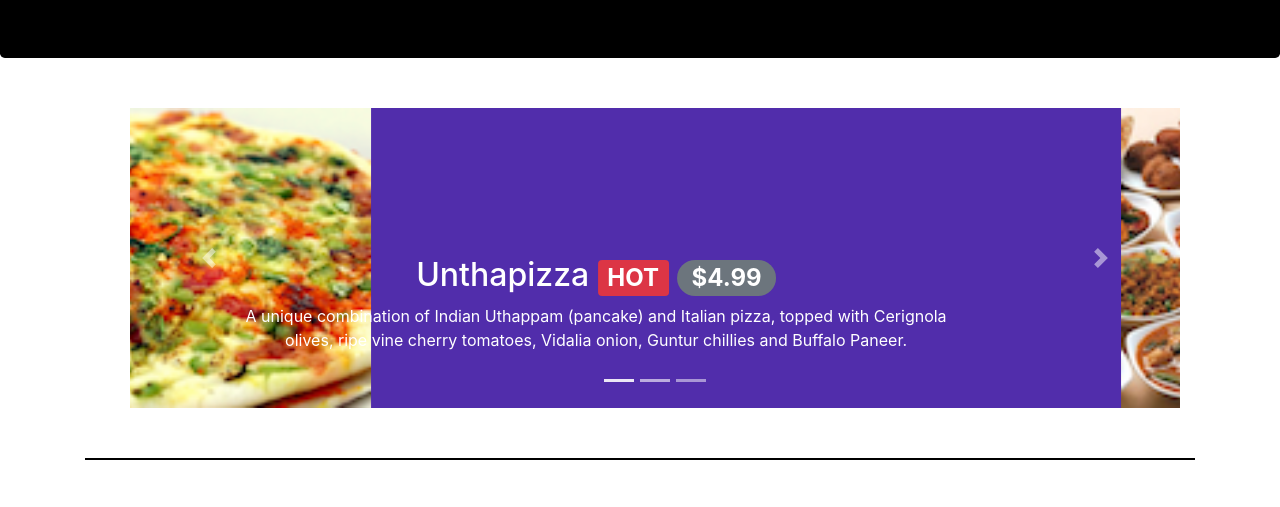
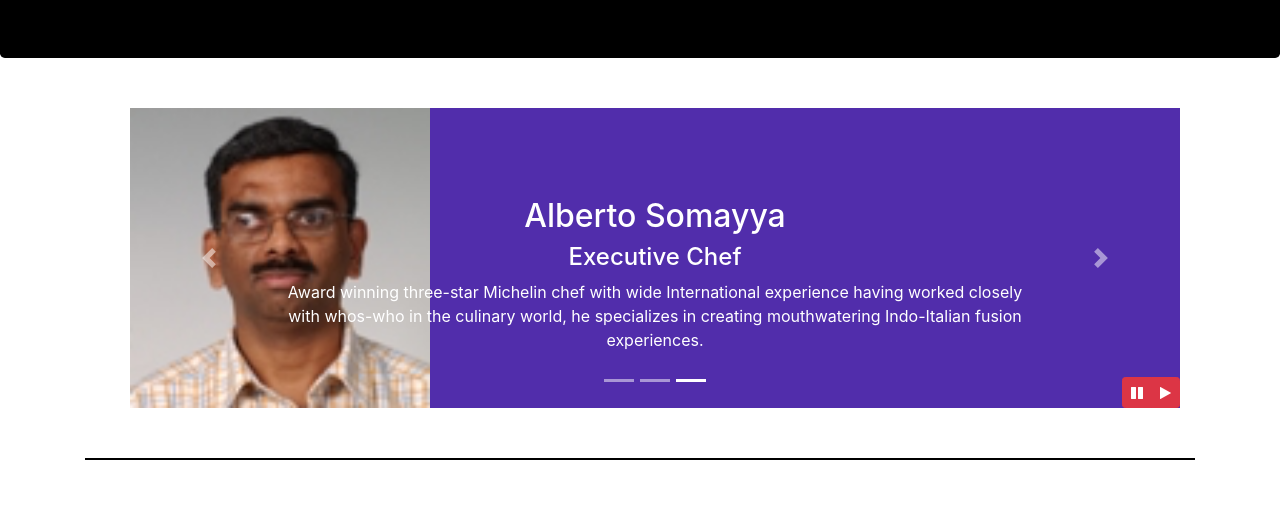
Before and after one commit to chauhanad1/Full_stack, a website: page index.html in a window 1280 px wide. Shown: the part 276-783 px from the top of the page. Drawn offline with nearby package versions, Linux system fonts and the light colour scheme.

Commit message:
Bootstrap Jquery

```diff
--- a/css/styles.css
+++ b/css/styles.css
@@ -59,3 +59,9 @@ z-index: 0px;
     left: 0;
     min-height: 300px;
 }
+#carouselButton{
+    right: 0px;
+    position: absolute;
+    bottom: 0px;
+    z-index: 1;
+}
--- a/index.html
+++ b/index.html
@@ -183,7 +183,7 @@
     <div class="container">
         <div class="row row-content">
             <div class="col">
-                <div id="mycarousel" class="carousel slide" data-ride="carousel">
+                <div id="mycarousel" class="carousel slide" data-ride="carousel" data-interval="2000">
                     <div class="carousel-inner" role="Listbox">
                         <div class="carousel-item active">
                             <img class="d-block img-fluid"
@@ -225,6 +225,14 @@
                     <a class="carousel-control-next" href="#mycarousel" role="button" data-slide="next">
                         <span class="carousel-control-next-icon"></span>
                     </a>
+                    <div class="btn-group" id="carouselButton">
+                        <button class="btn btn-danger btn-sm" id="carousel-pause">
+                            <span class="fa fa-pause"></span>
+                        </button>
+                        <button class="btn btn-danger btn-sm" id="carousel-play">
+                            <span class="fa fa-play"></span>
+                        </button>
+                    </div>
                 </div>
             </div>
         </div>
@@ -334,7 +342,19 @@
      <script src="node_modules/jquery/dist/jquery.slim.min.js"></script>
      <script src="node_modules/popper.js/dist/umd/popper.min.js"></script>
      <script src="node_modules/bootstrap/dist/js/bootstrap.min.js"></script>
-    <!-- <script>
+
+        <script>
+                $(document).ready(function() {
+                    // $('#mycarousel').carousel.defaults({ interval: 1000 });
+                    $("#carousel-pause").click(function(){
+                        $("#mycarousel").carousel('pause');
+                    });
+                    $("#carousel-play").click(function(){
+                        $("#mycarousel").carousel('cycle');
+                    });
+                });
+        </script>
+         <!-- <script>
         $(document).ready(function(){
             $('[data-toggle="tooltip"]').tooltip();
         });
```
